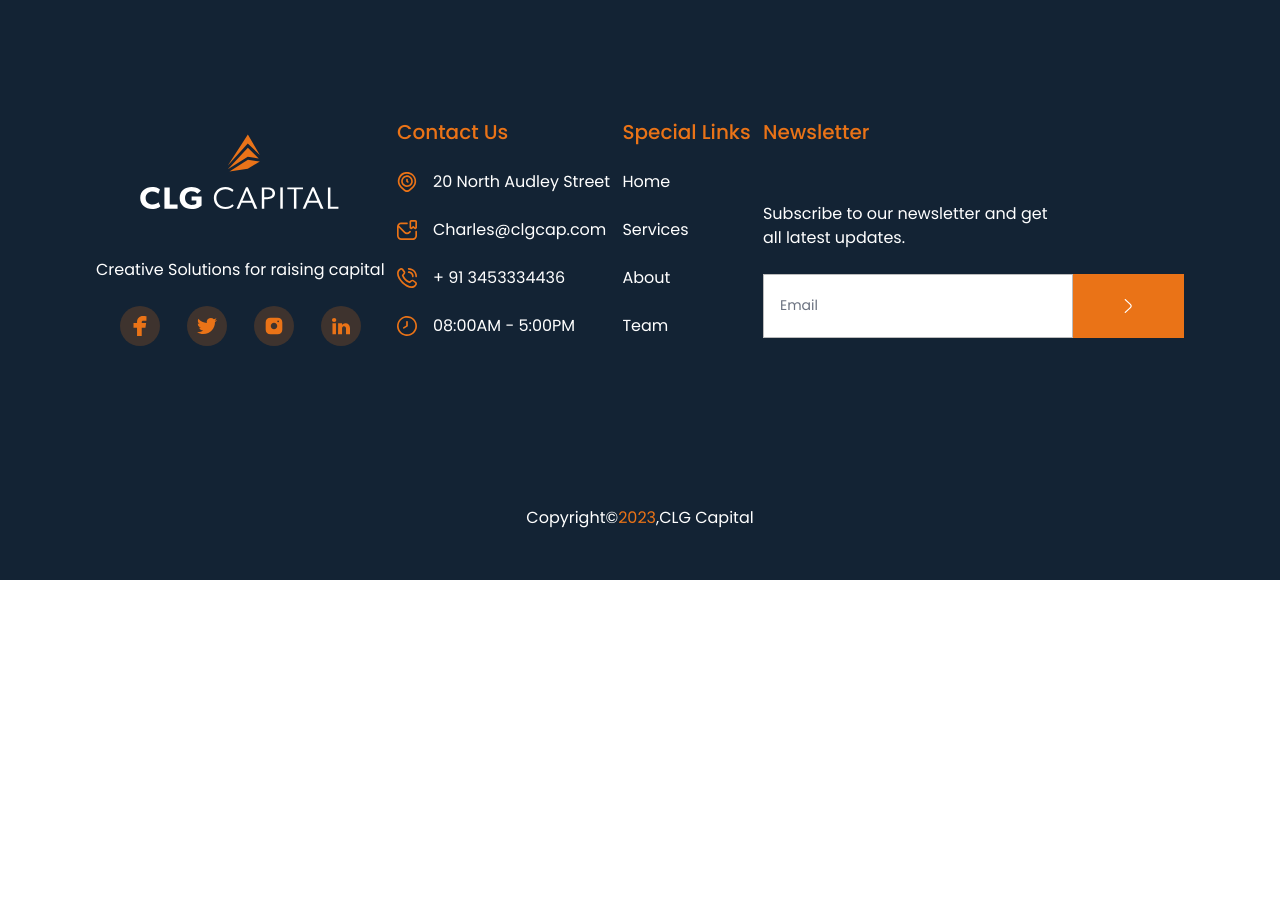
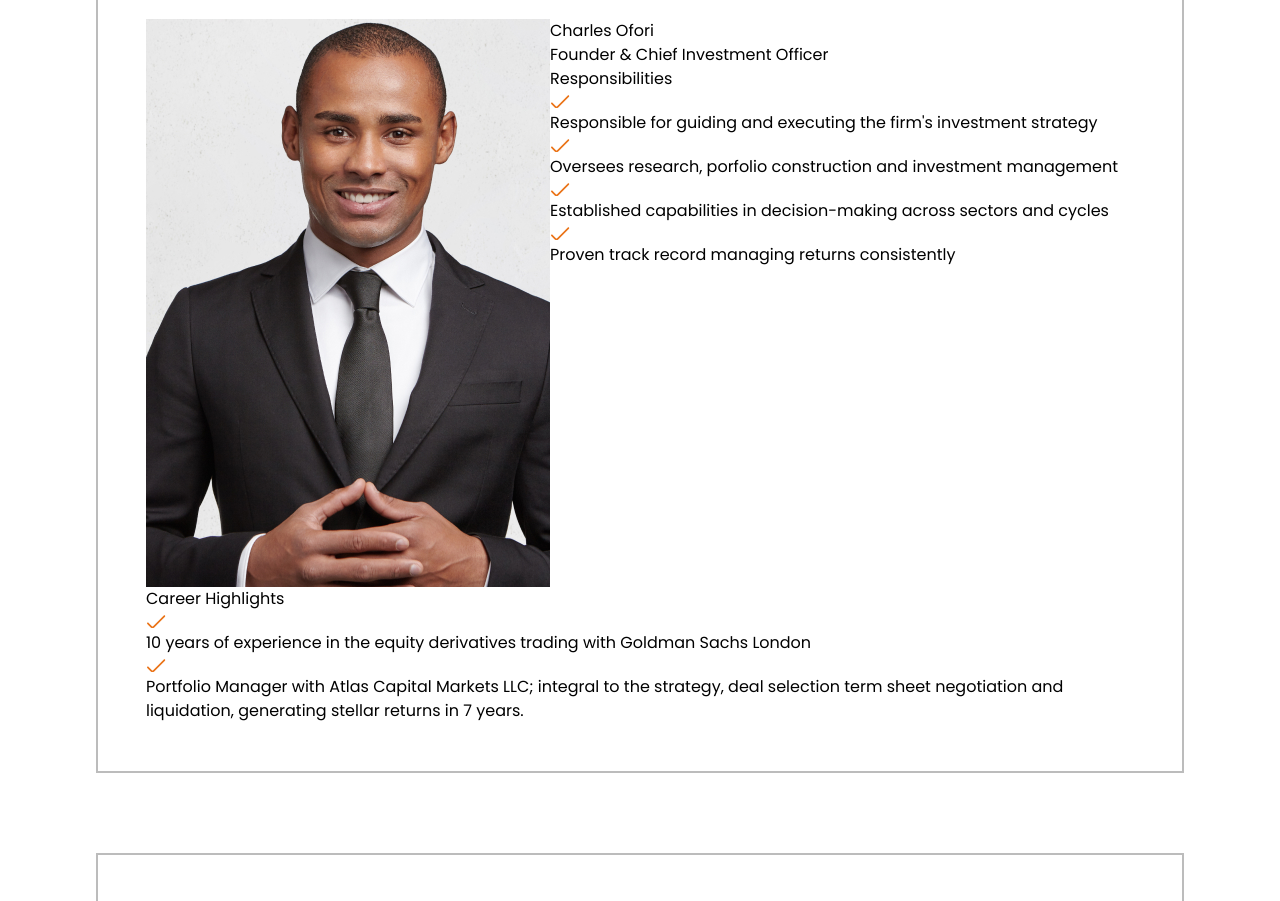
Before and after one commit to nanakwame667/clg-website, a React (Vite) app: page /team in a window 1280 px wide. Shown: the part 1340-2241 px from the top of the page. Before the commit the page ends 1920 px from the top, so only its background shows below. Built offline with nearby package versions, Linux system fonts and the light colour scheme.

Commit message:
added teams data

```diff
--- /dev/null
+++ b/src/Components/TeamDetails.tsx
@@ -0,0 +1,21 @@
+import React from "react";
+import TeamsItem from "./TeamsItem";
+
+const TeamDetails = () => {
+  return (
+    <div className="px-24">
+      <div className="flex flex-col h-full py-20  items-center space-y-12 justify-center w-full text-center">
+        <h1 className="text-secondary-500 font-semibold text-[50px]">
+          Leadership Team
+        </h1>
+        <p className="text-black text-2xl  w-2/4  ">
+          The executive team possesses specialized expertise, complimentary
+          skillsets and a strong working relationship
+        </p>
+      </div>
+      <TeamsItem />
+    </div>
+  );
+};
+
+export default TeamDetails;
--- /dev/null
+++ b/src/Components/TeamsItem.tsx
@@ -0,0 +1,49 @@
+import React from "react";
+import { TeamsData } from "../Data/TeamsData";
+import check from "../assets/images/check.svg";
+
+const TeamsItem = () => {
+  return (
+    <div className="mt-20">
+      {TeamsData.map(({ id, title, name, image, responsibility, career }) => (
+        <div key={id} className="border-border border-2 px-12 py-12 mb-20">
+          <div className="flex flex-row ">
+            <div>
+              <img src={image} alt="" />
+            </div>
+            <div>
+              <div>
+                <h1>{name}</h1>
+                <h2>{title}</h2>
+              </div>
+              <div>
+                <h1>Responsibilities</h1>
+                <div></div>
+              </div>
+              {responsibility.map(({ id, title }) => (
+                <div key={id}>
+                  <img src={check} alt="" />
+                  <p>{title}</p>
+                </div>
+              ))}
+            </div>
+          </div>
+          <div>
+            <div>
+              <h1>Career Highlights</h1>
+              <div></div>
+            </div>
+            {career.map(({ id, title }) => (
+              <div key={id}>
+                <img src={check} alt="" />
+                <p>{title}</p>
+              </div>
+            ))}
+          </div>
+        </div>
+      ))}
+    </div>
+  );
+};
+
+export default TeamsItem;
--- /dev/null
+++ b/src/Data/TeamsData.ts
@@ -0,0 +1,89 @@
+import { TeamsProps } from "../models/Team";
+import Charles from "../assets/images/charles.jpg";
+import Fergus from "../assets/images/fergus.jpg";
+
+export const TeamsData: TeamsProps[] = [
+  {
+    id: 1,
+    title: "Founder & Chief Investment Officer",
+    name: "Charles Ofori",
+    image: Charles,
+    responsibility: [
+      {
+        id: 1,
+        title:
+          "Responsible for guiding and executing the firm's investment strategy",
+      },
+      {
+        id: 2,
+        title:
+          "Oversees research, porfolio construction and investment management",
+      },
+      {
+        id: 3,
+        title:
+          "Established capabilities in decision-making across sectors and cycles",
+      },
+      {
+        id: 4,
+        title: "Proven track record managing returns consistently",
+      },
+    ],
+    career: [
+      {
+        id: 1,
+        title:
+          "10 years of experience in the equity derivatives trading with Goldman Sachs London",
+      },
+      {
+        id: 2,
+        title: `Portfolio Manager with Atlas Capital Markets LLC; integral to the strategy, deal selection
+          term sheet negotiation and liquidation, generating stellar returns in 7 years.`,
+      },
+    ],
+  },
+  {
+    id: 2,
+    title: "Chief Commercial Officer",
+    name: "Fergus Clarkson",
+    image: Fergus,
+    responsibility: [
+      {
+        id: 1,
+        title:
+          "Oversees operational aspects of the business accounting, all financial function and resources management",
+      },
+      {
+        id: 2,
+        title:
+          "Responsible for strategic partnerships and fundraising strategy",
+      },
+      {
+        id: 3,
+        title: "Investor relations and communications",
+      },
+      {
+        id: 4,
+        title:
+          "Scale the organisation to grow the firm's capacity to allocate to small businesses",
+      },
+    ],
+    career: [
+      {
+        id: 1,
+        title: "18 years of experience in the investment industry",
+      },
+      {
+        id: 2,
+        title: `Previously served as sourcing and structuring multiple financing rounds, and led due
+        diligence and negotiations for the sale of the company in 2014 to the Publicis
+        Groupe (PUB.PA)`,
+      },
+      {
+        id: 3,
+        title: `Was also Senior Vice President at Goldman Sach’s Wealth Management, developing
+        relationships to expand and oversee $1.4 billion in team asset`,
+      },
+    ],
+  },
+];
--- a/src/Pages/About.tsx
+++ b/src/Pages/About.tsx
@@ -2,6 +2,7 @@ import React from "react";
 import HeroSection from "../Components/HeroSection";
 import Banner from "../assets/images/about-banner.jpg";
 import Highlights from "../Components/Highlights";
+import Locations from "../assets/images/locations.svg";
 
 const About = () => {
   return (
@@ -45,6 +46,16 @@ const About = () => {
         <div className="bg-primary-500 w-[100px] h-[2px] mt-2"></div>
       </div>
       <Highlights />
+      <div
+        className="w-full h-[650px] bg-cover bg-no-repeat bg-center my-10"
+        style={{ backgroundImage: `url(${Locations})` }}
+      ></div>
+      <p className="text-center text-black font-normal text-2xl pt-6">
+        Our global presence spans across multiple locations, ensuring we are
+        well-
+        <br />
+        positioned to serve you with excellence.
+      </p>
     </div>
   );
 };
--- a/src/Pages/Team.tsx
+++ b/src/Pages/Team.tsx
@@ -1,6 +1,7 @@
 import React from "react";
 import HeroSection from "../Components/HeroSection";
 import Banner from "../assets/images/teams-banner.jpg";
+import TeamDetails from "../Components/TeamDetails";
 
 const Team = () => {
   return (
@@ -10,6 +11,8 @@ const Team = () => {
           <span className="text-primary-500">OUR</span> TEAM
         </h1>
       </HeroSection>
+
+      <TeamDetails />
     </div>
   );
 };
--- /dev/null
+++ b/src/models/Team.ts
@@ -0,0 +1,18 @@
+interface Responsibility {
+  id: number;
+  title: string;
+}
+
+interface Career {
+  id: number;
+  title: string;
+}
+
+export interface TeamsProps {
+  id: number;
+  title: string;
+  name: string;
+  image: string;
+  responsibility: Responsibility[];
+  career: Career[];
+}
```
